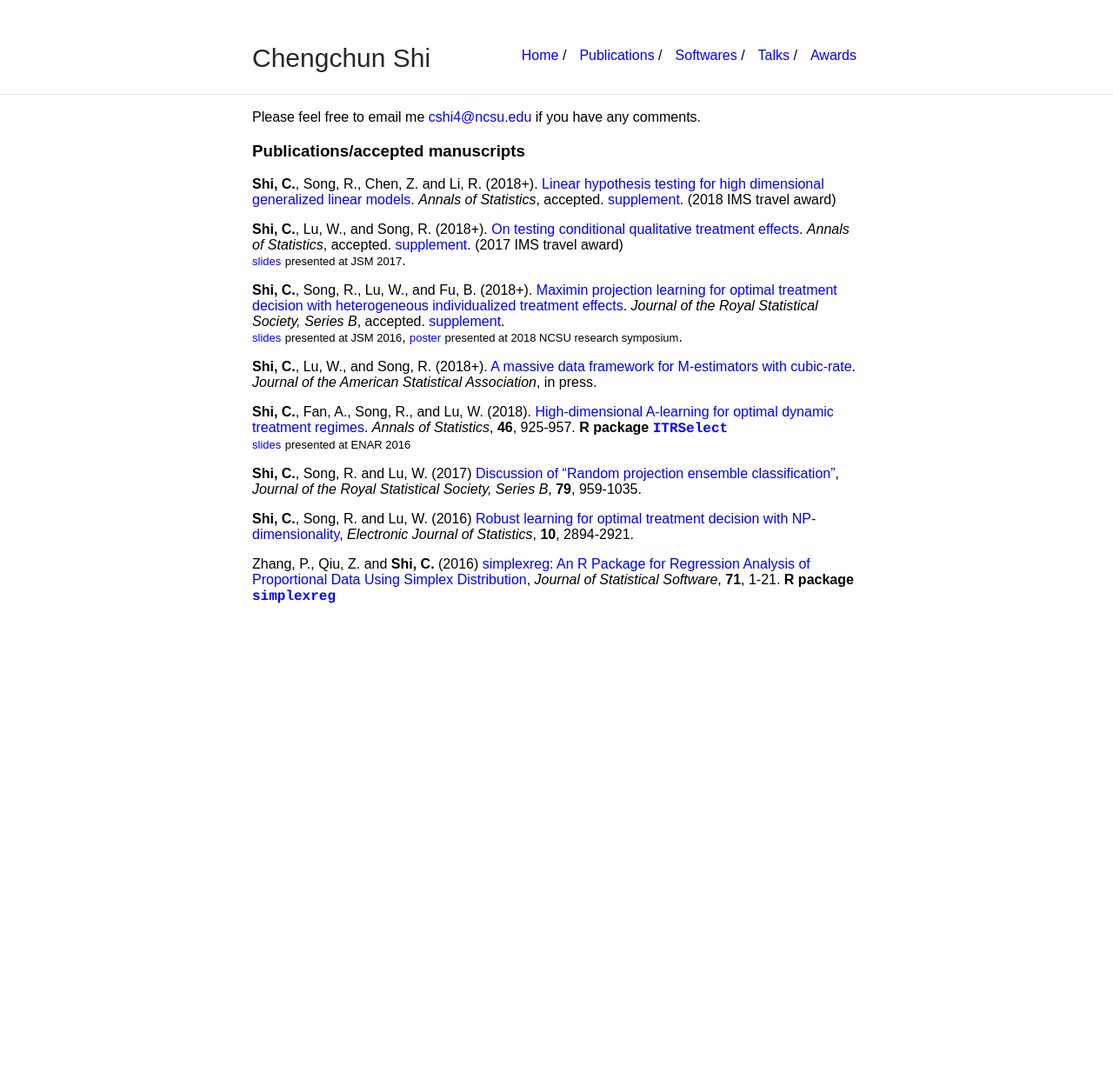
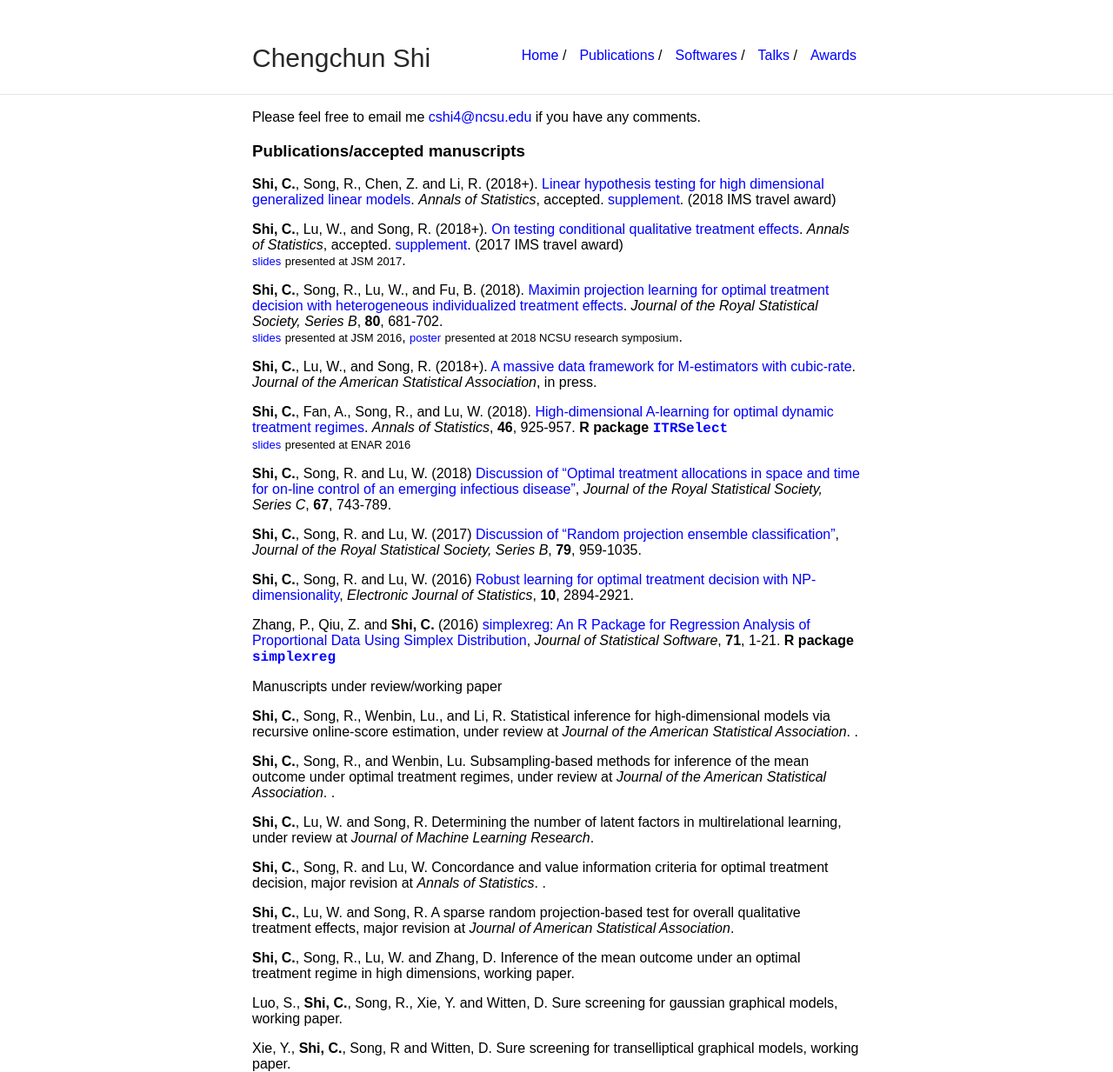
Before and after one commit to callmespring/callmespring.github.io, a Jekyll site: the page built from publication.md, in a window 1280 px wide. Shown: the whole page at 87% size. Built offline with Jekyll 4.4.1, drawn with Linux system fonts in a browser that asks for light colours; before the commit the page ends 900 px from its top, so only the background shows below that.

Commit message:
Add files via upload

```diff
--- a/publication.md
+++ b/publication.md
@@ -14,7 +14,7 @@ _Annals of Statistics_, accepted. [supplement](./paper/supphdlineartest.pdf). (2
 **Shi, C.**, Lu, W., and Song, R. (2018+). [On testing conditional qualitative treatment effects](./paper/CQTEaccept.pdf). _Annals of Statistics_, accepted.
 [supplement](./paper/suppCQTEaccept.pdf). (2017 IMS travel award) <br/> [<font size="2.5">slides</font>](./slides/JSM2017.pdf) <font size="2.5">presented at JSM 2017</font>.
 
-**Shi, C.**, Song, R., Lu, W., and Fu, B. (2018+). [Maximin projection learning for optimal treatment decision with heterogeneous individualized treatment effects](./paper/maximinfinal.pdf). _Journal of the Royal Statistical Society, Series B_, accepted. [supplement](./paper/suppmaximinfinal.pdf).
+**Shi, C.**, Song, R., Lu, W., and Fu, B. (2018). [Maximin projection learning for optimal treatment decision with heterogeneous individualized treatment effects](https://rss.onlinelibrary.wiley.com/doi/abs/10.1111/rssb.12273). _Journal of the Royal Statistical Society, Series B_, **80**, 681-702.
 <br/> [<font size="2.5">slides</font>](./slides/JSM2016.pdf) <font size="2.5">presented at JSM 2016</font>, [<font size="2.5">poster</font>](./slides/NCSU2018.pdf) <font size="2.5">presented at 2018 NCSU research symposium</font>.
 
 **Shi, C.**, Lu, W., and Song, R. (2018+). [A massive data framework for M-estimators with cubic-rate](https://www.tandfonline.com/doi/full/10.1080/01621459.2017.1360779). _Journal of the American Statistical Association_, in press.
@@ -22,29 +22,31 @@ _Annals of Statistics_, accepted. [supplement](./paper/supphdlineartest.pdf). (2
 **Shi, C.**, Fan, A., Song, R., and Lu, W. (2018). [High-dimensional A-learning for optimal dynamic treatment regimes](https://projecteuclid.org/euclid.aos/1525313071). _Annals of Statistics_, **46**, 925-957.
 **R package** [<span style="font-family:courier;">**ITRSelect**</span>](https://cran.r-project.org/web/packages/ITRSelect/index.html) <br/> [<font size="2.5">slides</font>](./slides/ENAR2016spring.pdf) <font size="2.5">presented at ENAR 2016</font>
 
-**Shi, C.**, Song, R. and Lu, W. (2017) [Discussion of “Random projection ensemble classification”](./paper/discussion-sketch01.pdf), _Journal of the Royal Statistical Society, Series B_, **79**, 959-1035.
+**Shi, C.**, Song, R. and Lu, W. (2018) [Discussion of “Optimal treatment allocations in space and time for on-line control of an emerging infectious disease”](https://rss.onlinelibrary.wiley.com/doi/10.1111/rssc.12266), _Journal of the Royal Statistical Society, Series C_, **67**, 743-789.
+
+**Shi, C.**, Song, R. and Lu, W. (2017) [Discussion of “Random projection ensemble classification”](https://rss.onlinelibrary.wiley.com/doi/full/10.1111/rssb.12228), _Journal of the Royal Statistical Society, Series B_, **79**, 959-1035.
 
 **Shi, C.**, Song, R. and Lu, W. (2016) [Robust learning for optimal treatment decision with NP-dimensionality](https://projecteuclid.org/euclid.ejs/1476368559), _Electronic Journal of Statistics_, **10**, 2894-2921.
 
 Zhang, P., Qiu, Z. and **Shi, C.** (2016) [simplexreg: An R Package for Regression Analysis of Proportional Data Using Simplex Distribution](https://www.jstatsoft.org/article/view/v071i11), _Journal of Statistical Software_, **71**, 1-21.
 **R package** [<span style="font-family:courier;">**simplexreg**</span>](https://cran.r-project.org/web/packages/simplexreg/index.html)
 
-<!---### Manuscripts under review/working paper
+Manuscripts under review/working paper
 
-**Shi, C.**, Song, R., Wenbin, Lu., and Li, R. [Statistical inference for high-dimensional models via recursive online-score estimation](./paper/HDCI.pdf), under review at _Journal of the American Statistical
-Association_. [supplement](./paper/suppHDCI.pdf).
+**Shi, C.**, Song, R., Wenbin, Lu., and Li, R. Statistical inference for high-dimensional models via recursive online-score estimation, under review at _Journal of the American Statistical
+Association_. <!---###[supplement](./paper/suppHDCI.pdf)-->.
 
-**Shi, C.**, Song, R., and Wenbin, Lu. [Subsampling-based methods for inference of the mean outcome under optimal treatment regimes](./paper/subagging.pdf), under review at _Journal of the American
-Statistical Association_. [supplement](./paper/suppsubagging.pdf).
+**Shi, C.**, Song, R., and Wenbin, Lu. Subsampling-based methods for inference of the mean outcome under optimal treatment regimes, under review at _Journal of the American
+Statistical Association_. <!---###[supplement](./paper/suppsubagging.pdf)-->.
 
-**Shi, C.**, Lu, W. and Song, R. [Determining the number of latent factors in multirelational learning](./paper/Rescal.pdf), under review at _Journal of Machine Learning Research_.
+**Shi, C.**, Lu, W. and Song, R. Determining the number of latent factors in multirelational learning, under review at _Journal of Machine Learning Research_.
 
-**Shi, C.**, Song, R. and Lu, W. [Concordance and value information criteria for optimal treatment decision](./paper/CVIC4.pdf), major revision at _Annals of Statistics_. [supplement](./paper/suppCVIC4.pdf).
+**Shi, C.**, Song, R. and Lu, W. Concordance and value information criteria for optimal treatment decision, major revision at _Annals of Statistics_. <!---###[supplement](./paper/suppCVIC4.pdf)-->.
 
-**Shi, C.**, Lu, W. and Song, R. [A sparse random projection-based test for overall qualitative treatment effects](./paper/OQTE.pdf), major revision at _Journal of American Statistical Association_. [supplement](./paper/suppOQTE.pdf)
+**Shi, C.**, Lu, W. and Song, R. A sparse random projection-based test for overall qualitative treatment effects, major revision at _Journal of American Statistical Association_. <!---###[supplement](./paper/suppOQTE.pdf)-->
 
-**Shi, C.**, Song, R., Lu, W. and Zhang, D. [Inference of the mean outcome under an optimal treatment regime in high dimensions](./paper/AIPWE.pdf), working paper. [supplement](./paper/suppAIPWE.pdf)
+**Shi, C.**, Song, R., Lu, W. and Zhang, D. Inference of the mean outcome under an optimal treatment regime in high dimensions, working paper. <!---###[supplement](./paper/suppAIPWE.pdf)-->
 
-Luo, S., **Shi, C.**, Song, R., Xie, Y. and Witten, D. [Sure screening for gaussian graphical models](./paper/GRASS.pdf), working paper. [supplement](./paper/suppGRASS.pdf)
+Luo, S., **Shi, C.**, Song, R., Xie, Y. and Witten, D. Sure screening for gaussian graphical models, working paper. <!---###[supplement](./paper/suppGRASS.pdf)-->
 
-Xie, Y., **Shi, C.**, Song, R and Witten, D. Sure screening for transelliptical graphical models, working paper.-->
+Xie, Y., **Shi, C.**, Song, R and Witten, D. Sure screening for transelliptical graphical models, working paper.
```
